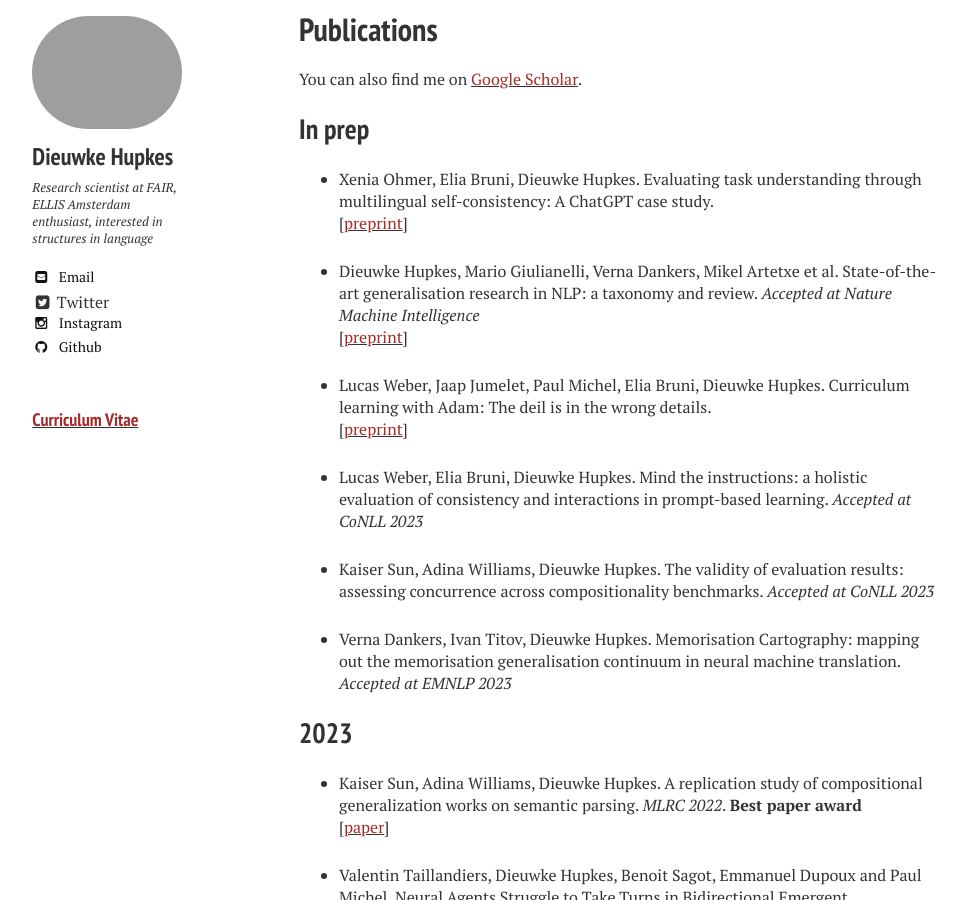
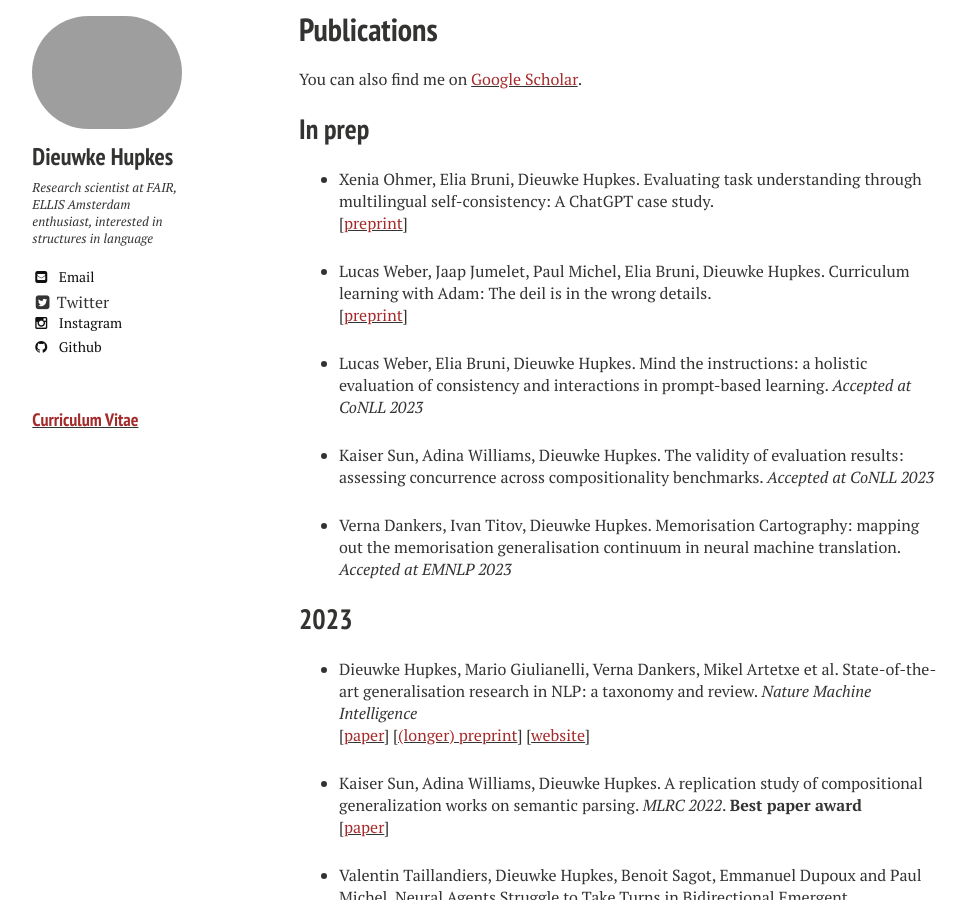
Before and after one commit to dieuwkehupkes/dieuwkehupkes.github.io, a Jekyll site: the page built from publications.md, in a window 1280 px wide and 900 px high, scrolled down 1065 px. Shown: the whole window, without its empty margins (21-987 px from the left). Built offline with Jekyll 4.4.1, drawn with Linux system fonts in a browser that asks for light colours; nearby versions of some CDN libraries; part of the change alters nothing that is shown.

Commit message:
Add nature paper

```diff
--- a/publications.md
+++ b/publications.md
@@ -17,9 +17,6 @@ You can also find me on <a href="https://scholar.google.com/citations?user=tAtSM
 * Xenia Ohmer, Elia Bruni, Dieuwke Hupkes. Evaluating task understanding through multilingual self-consistency: A ChatGPT case study.\\
 \[[<font color="brown">preprint</font>](https://arxiv.org/abs/2305.11662){:target="blank"}\]
 
-* Dieuwke Hupkes, Mario Giulianelli, Verna Dankers, Mikel Artetxe et al. State-of-the-art generalisation research in NLP: a taxonomy and review. *Accepted at Nature Machine Intelligence* \\
-\[[<font color="brown">preprint</font>](https://arxiv.org/abs/2210.03050){:target="blank"}\]
-
 * Lucas Weber, Jaap Jumelet, Paul Michel, Elia Bruni, Dieuwke Hupkes. Curriculum learning with Adam: The deil is in the wrong details.\\
 \[[<font color="brown">preprint</font>](https://arxiv.org/abs/2308.12202){:target="blank"}\]
 
@@ -30,6 +27,12 @@ You can also find me on <a href="https://scholar.google.com/citations?user=tAtSM
 * Verna Dankers, Ivan Titov, Dieuwke Hupkes. Memorisation Cartography: mapping out the memorisation generalisation continuum in neural machine translation. *Accepted at EMNLP 2023*
 
 ## 2023
+
+* Dieuwke Hupkes, Mario Giulianelli, Verna Dankers, Mikel Artetxe et al. State-of-the-art generalisation research in NLP: a taxonomy and review. *Nature Machine Intelligence* \\
+\[[<font color="brown">paper</font>](https://www.nature.com/articles/s42256-023-00729-y){:target="blank"}\]
+\[[<font color="brown">(longer) preprint</font>](https://arxiv.org/abs/2210.03050){:target="blank"}\]
+\[[<font color="brown">website</font>](https://genbench.org/visualisations/){:target="blank"}\]
+
 
 * Kaiser Sun, Adina Williams, Dieuwke Hupkes. A replication study of compositional generalization works on semantic parsing. *MLRC 2022*. **Best paper award**  \\
 \[[<font color="brown">paper</font>](https://github.com/ReScience/MLRC/blob/main/2022/44/article.pdf){:target="blank"}\]
```
